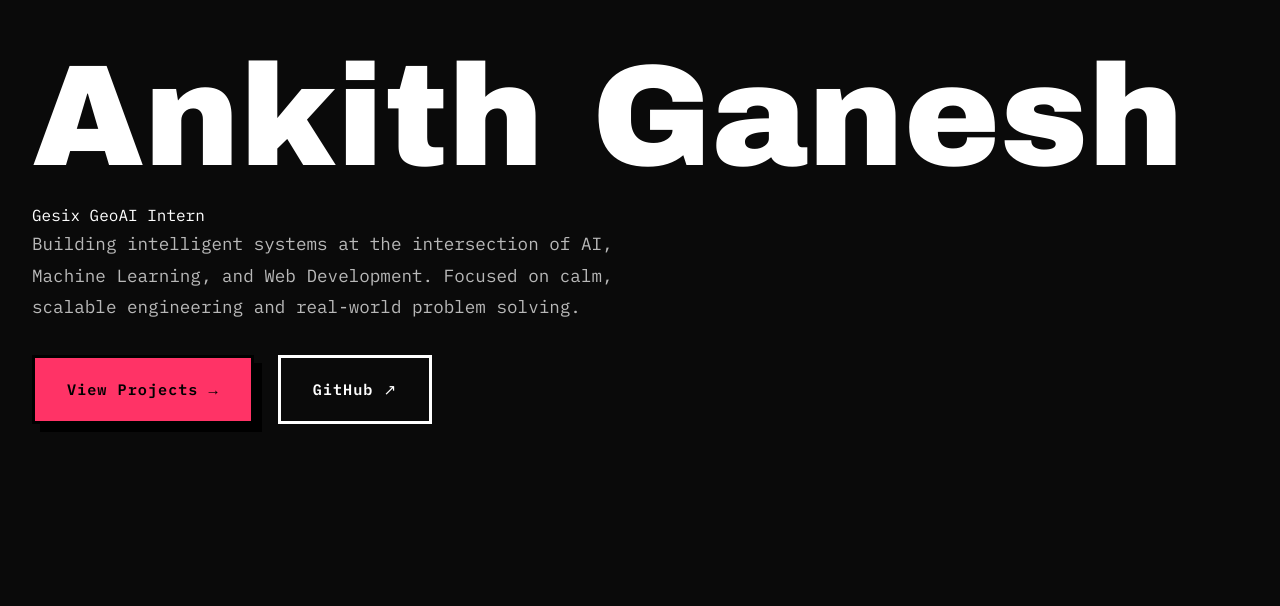
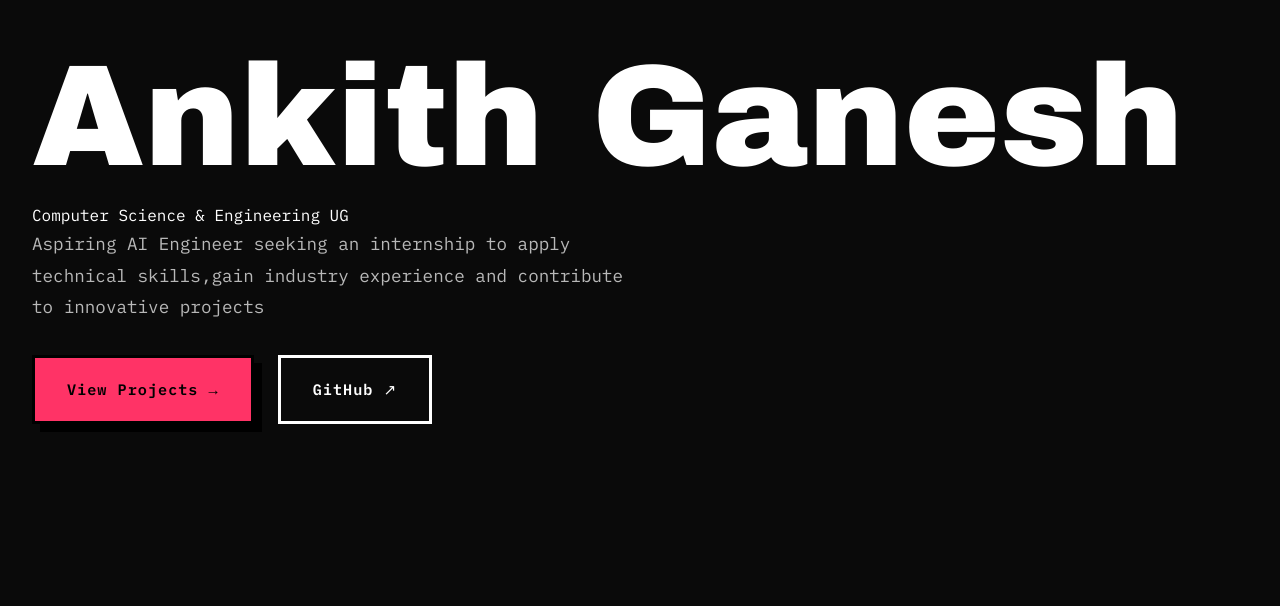
Before and after one commit to Ankith025/Personal-Portfolio, a React (Vite) app: page / in a window 1280 px wide. Shown: the part 194-800 px from the top of the page. Built offline with nearby package versions, Linux system fonts and the light colour scheme.

Commit message:
Update App.jsx

```diff
--- a/src/App.jsx
+++ b/src/App.jsx
@@ -45,10 +45,10 @@ function App() {
       {/* HERO */}
       <section id="hero" className="hero">
         <h1 className="hero-title">Ankith Ganesh</h1>
-        <p className="hero-role">Gesix GeoAI Intern</p>
+        <p className="hero-role">Computer Science & Engineering UG</p>
         <p className="hero-description">
-          Building intelligent systems at the intersection of AI, Machine Learning, and Web Development.
-          Focused on calm, scalable engineering and real-world problem solving.
+       Aspiring AI Engineer seeking an internship to apply technical skills,gain industry experience and
+contribute to innovative projects
         </p>
 
         <div className="hero-cta">
```
